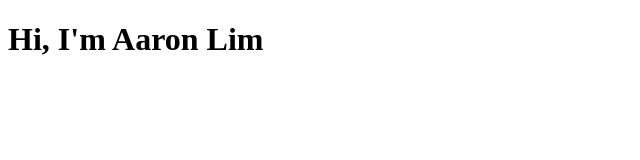
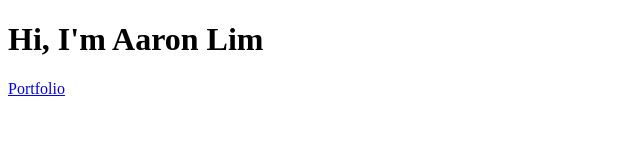
Before and after one commit to aaronlimwk/aaronlimwk.github.io, a plain HTML site: page index.html in a window 1280 px wide. Shown: the full height of the page, 0-640 px from the left. Drawn offline with Linux system fonts and the light colour scheme.

Commit message:
Update index.html

```diff
--- a/index.html
+++ b/index.html
@@ -3,6 +3,7 @@
 <body>
 
 <h1>Hi, I'm Aaron Lim</h1>
+<a href="projects/portfolio.html">Portfolio</a>
 
 </body>
 </html>
```
